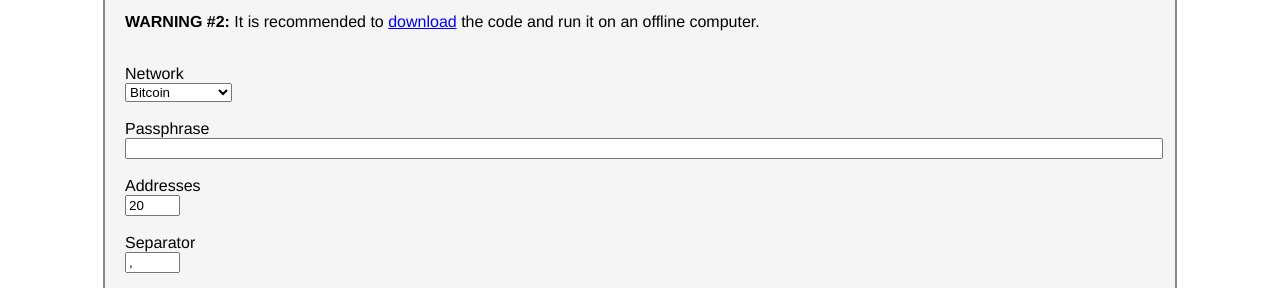
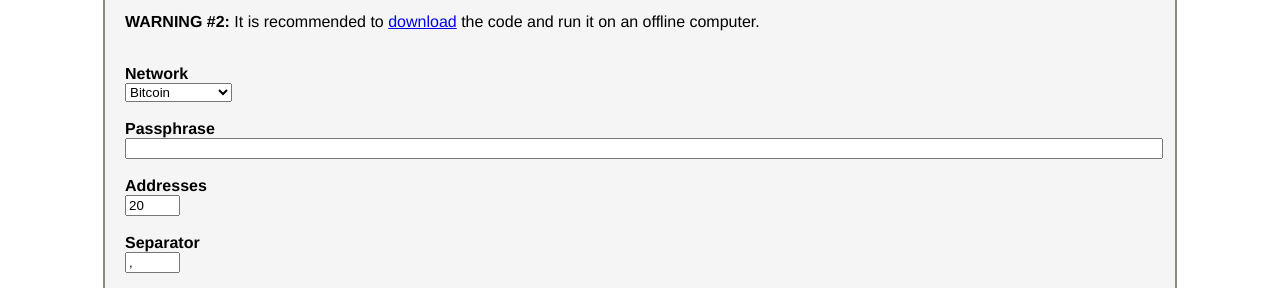
Before and after one commit to Jpja/XCP-Export-Segwit, a plain HTML site: page index.html in a window 1280 px wide. Shown: the part 251-539 px from the top of the page. Drawn offline with Linux system fonts and the light colour scheme; a script that the page names is missing.

Commit message:
Text formatting
Bold labels

```diff
--- a/index.html
+++ b/index.html
@@ -112,16 +112,16 @@
       <p>A BIP39 seed will not work.</p>
       <p><br><b>WARNING #1:</b> If you enter a wrong word, e.g. <i>'sad'</i> insted of <i>'said'</i> you will generate a wrong list of addresses. Always double check!</p>
       <p><b>WARNING #2:</b> It is recommended to <a href="https://github.com/Jpja/XCP-Export-Segwit">download</a> the code and run it on an offline computer.</p>
-      <label for="network"><br>Network</label><br>
+      <label for="network"><br><b>Network</b></label><br>
       <select name="network" id="network"><br>
         <option value="bitcoin" selected="selected">Bitcoin</option>
         <option value="testnet">Testnet</option>
       </select><br><br>
-      <label for="passphrase">Passphrase</label><br>
+      <label for="passphrase"><b>Passphrase</b></label><br>
       <input type="text" id="passphrase" name="passphrase"><br><br>
-      <label for="amount">Addresses</label><br>
+      <label for="amount"><b>Addresses</b></label><br>
       <input type="number" id="amount" name="amount" value="20"><br><br>
-      <label for="separator">Separator</label><br>
+        <label for="separator"><b>Separator</b></label><br>
       <input type="text" id="separator" name="separator" value=","><br><br>
 
       <b>Display</b><br>
```
